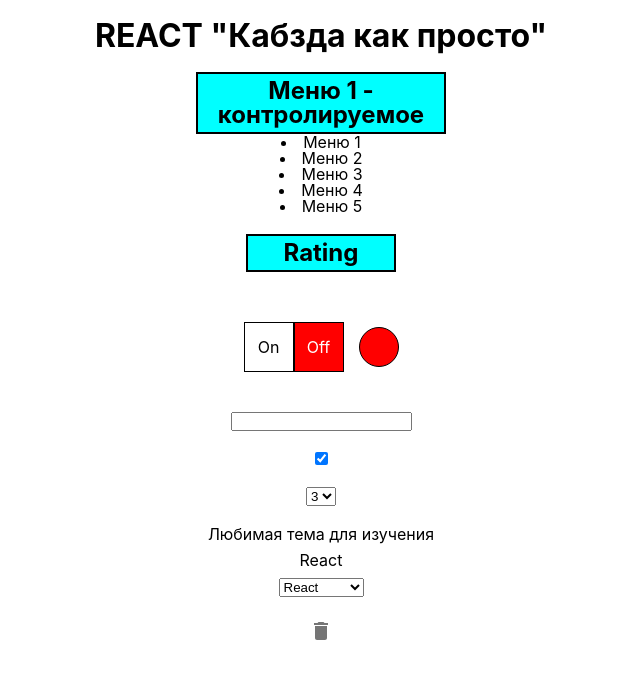
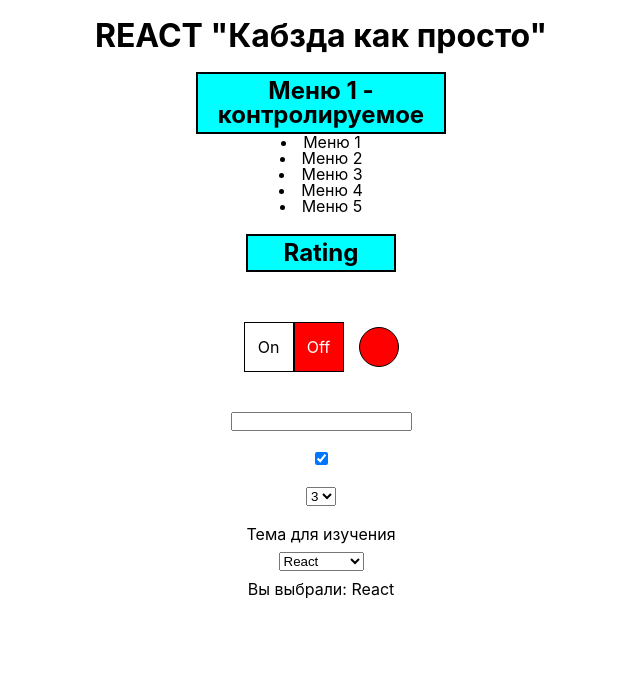
Before and after one commit to Crash2022/React-kabzda, a React (Create React App) app: page / in a window 1280 px wide. Shown: the top 678 px of the page, without its empty margins (319-959 px from the left). Built offline with nearby package versions, Linux system fonts and the light colour scheme.

Commit message:
some changes

```diff
--- a/src/components/Select/Select.tsx
+++ b/src/components/Select/Select.tsx
@@ -23,7 +23,7 @@ export const Select = () => {
 
     return (
         <div style={{margin: "20px 0px"}}>
-            <div style={{margin: "10px 0px"}}>Любимая тема для изучения</div>
+            <div style={{margin: "10px 0px"}}>Тема для изучения</div>
             <SelectBody selectItems={selectItems} />
         </div>
     );
--- a/src/components/Select/SelectBody.tsx
+++ b/src/components/Select/SelectBody.tsx
@@ -5,7 +5,6 @@ import {Delete} from "@material-ui/icons";
 
 export type SelectBodyPropsType = {
     selectItems: Array<SelectItem>
-    //onClickSelectValue: (selectValue: string) => void
 }
 
 export const SelectBody: React.FC<SelectBodyPropsType> = (props) => {
@@ -14,16 +13,11 @@ export const SelectBody: React.FC<SelectBodyPropsType> = (props) => {
 
     const onChangeSelectHandler = (event: ChangeEvent<HTMLSelectElement>) => {
         setParentSelectValue(event.currentTarget.value);
-        //props.onClickSelectValue(event.currentTarget.value);
     }
-
-    const buttonHandler = () => {console.log('using material UI')}
 
     return (
         <div>
-            <div style={{margin: "10px 0px"}}>
-                {parentSelectValue}
-            </div>
+
             <select value={parentSelectValue} onChange={onChangeSelectHandler}>
                 {
                     props.selectItems.map((option, index) => {
@@ -34,10 +28,13 @@ export const SelectBody: React.FC<SelectBodyPropsType> = (props) => {
                 }
             </select>
             <div style={{margin: "10px 0px"}}>
+                Вы выбрали: {parentSelectValue}
+            </div>
+            {/*<div style={{margin: "10px 0px"}}>
                 <IconButton onClick={()=>console.log('material UI')}>
                     <Delete />
                 </IconButton>
-            </div>
+            </div>*/}
         </div>
     );
 }
```
